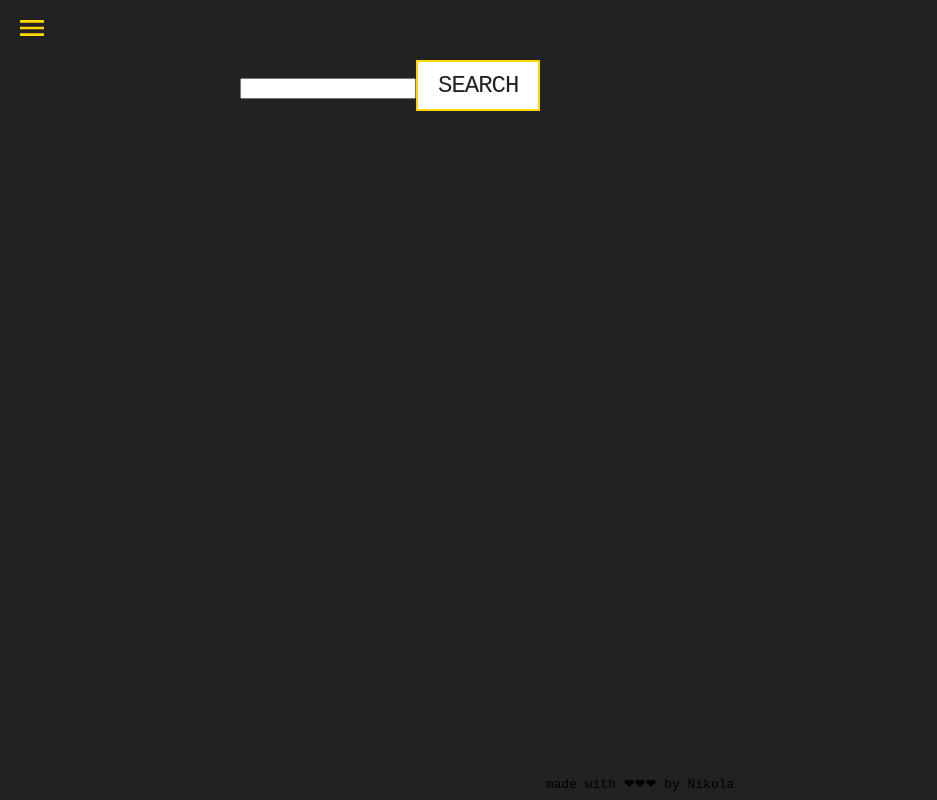
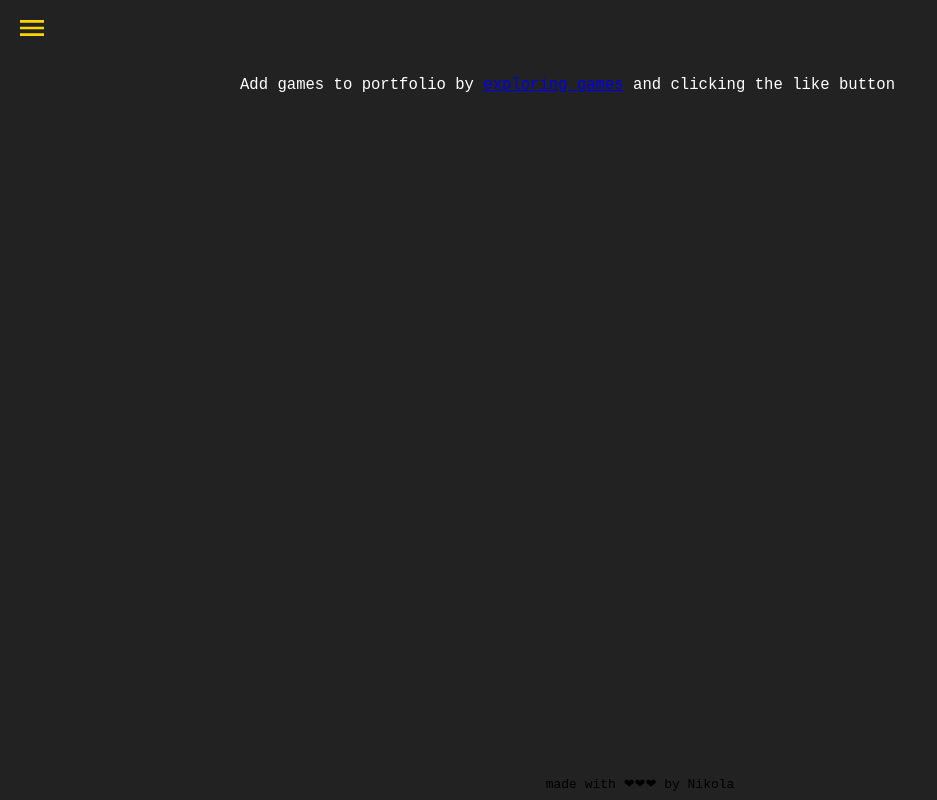
Before and after one commit to nmitic/games, a React (Create React App) app in the folder client/: page /portfolio in a window 1280 px wide. Shown: the whole page, without its empty margins (0-937 px from the left). Built offline with nearby package versions, Linux system fonts and the light colour scheme.

Commit message:
Added fallback msg when no games are added to the portfolio

```diff
--- a/client/src/index.css
+++ b/client/src/index.css
@@ -14,7 +14,7 @@ code {
 }
 
 a {
-  text-decoration: none;
+  /*text-decoration: none;*/
 }
 
 * {
--- a/client/src/routes/Portfolio/Portfolio.tsx
+++ b/client/src/routes/Portfolio/Portfolio.tsx
@@ -1,9 +1,12 @@
-import {useContext, useEffect, useState} from 'react';
+import React, {useContext, useEffect, useState} from 'react';
 import {PortfolioContext, PortfolioContextType} from "../../context/portoflioContext";
 import {GameSearch} from "../../components/GameSearch/GameSearch";
 import {GameList} from "../Games/components/GameList/GameList";
 import {GameListItem} from "../Games/components/game-list-item/GameListItem";
 import {gameDataType, gamesDataType} from "../Root/Root";
+import Typography from "../../ui-lib-components/Typography";
+import {allowedHtmlTag, allowedVariants} from "../../ui-lib-components/Typography/Typography";
+import {Link} from "react-router-dom";
 
 
 export const Portfolio = () => {
@@ -31,19 +34,31 @@ export const Portfolio = () => {
 
     return (
         <div>
-            <GameSearch onSearch={(searchTerm) => handleSearch(searchTerm)}/>
+            {searchResults.length ? <GameSearch onSearch={(searchTerm) => handleSearch(searchTerm)}/> : null}
+            {
+                searchResults.length ? (
                     <GameList>
                         {
-                    searchResults.length ? searchResults.map(data =>
+                            searchResults.map(data =>
                                 <GameListItem
                                     data={data}
                                     addPortfolioGames={handleAddPortfolioGames}
                                     removePortfolioGames={handleRemovePortfolioGames}
                                     key={data.short}
                                 />
-                    ) : null
+                            )
                         }
                     </GameList>
+                ) : (
+                    <Typography
+                        component={allowedHtmlTag.p}
+                        variant={allowedVariants.p}
+                    >
+                        Add games to portfolio by <Link to="/games">exploring games</Link> and clicking the like button
+                    </Typography>
+                )
+            }
+
         </div>
     )
 }
--- a/client/src/ui-lib-components/Typography/Typography.module.css
+++ b/client/src/ui-lib-components/Typography/Typography.module.css
@@ -17,6 +17,10 @@
     font-size: 1em;
 }
 
+.p {
+    font-size: 1.2em;
+}
+
 .black {
     color: #222;
 }
--- a/client/src/ui-lib-components/Typography/Typography.tsx
+++ b/client/src/ui-lib-components/Typography/Typography.tsx
@@ -8,6 +8,7 @@ export enum allowedVariants {
     h4 = 'h4',
     h5 = 'h5',
     h6 = 'h6',
+    p = 'p'
 }
 
 export enum allowedHtmlTag {
@@ -48,6 +49,7 @@ const variantToClassNameMap = {
     [allowedVariants.h4]: style.h4,
     [allowedVariants.h5]: style.h5,
     [allowedVariants.h6]: style.h6,
+    [allowedVariants.p] : style.p
 }
 
 const Typography: React.FC<TypographyProps> =
```
Lines whose indentation alone changed are shown as unchanged.
